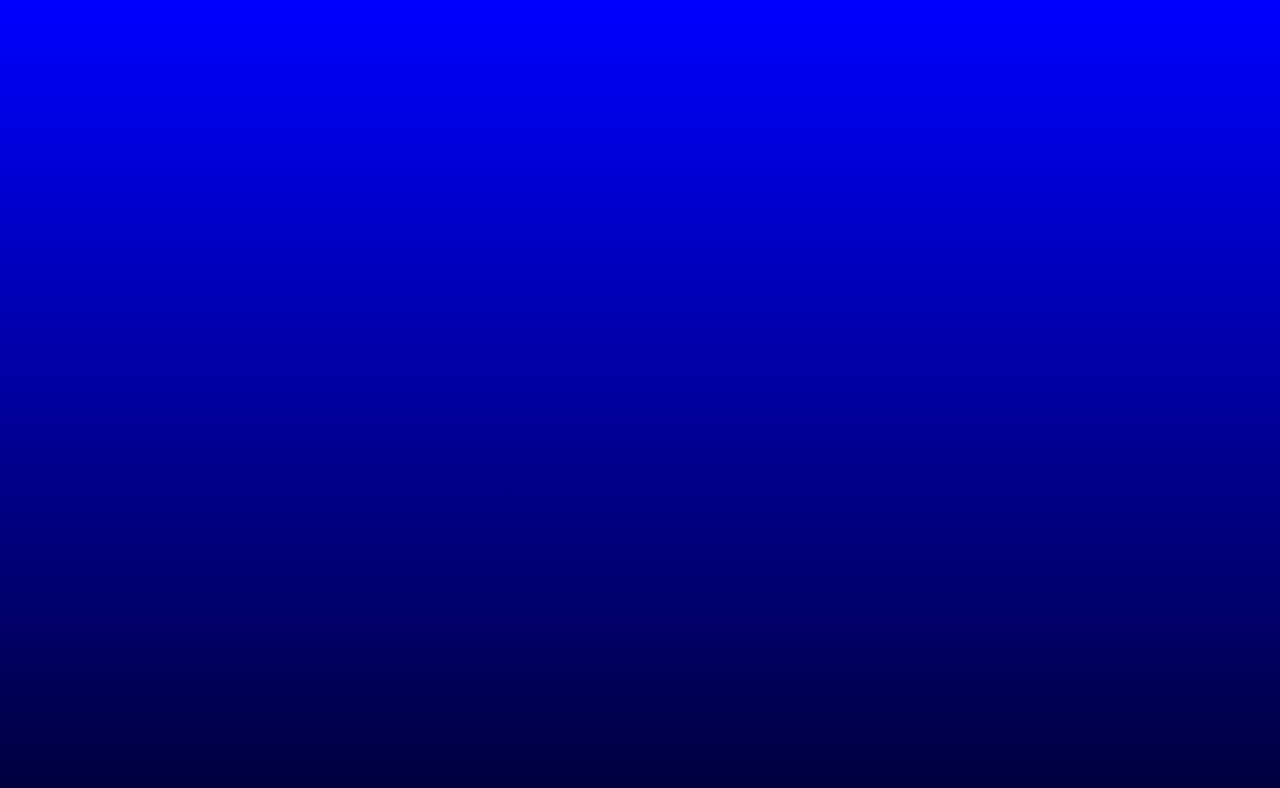
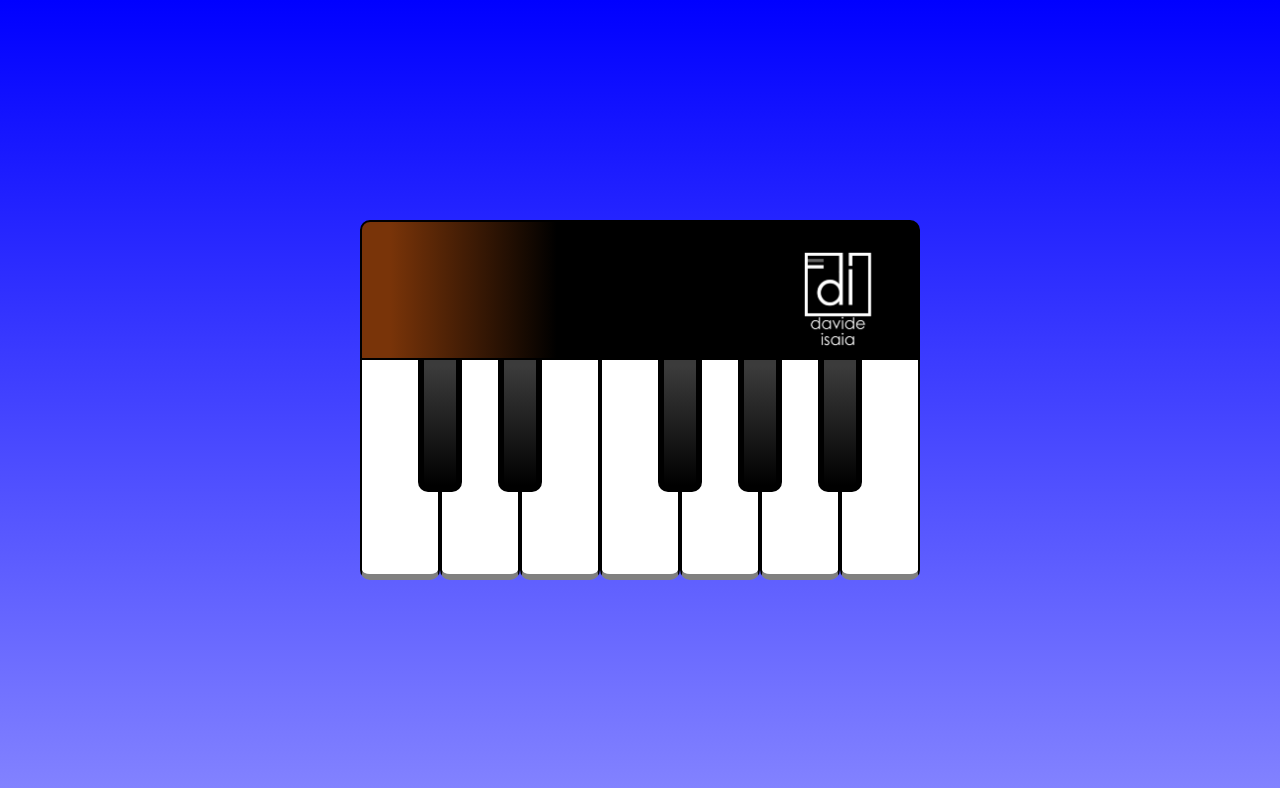
Before and after one commit to DavideIsaia/Piano, a plain HTML site: page index.html in a window 1280 px wide. Drawn offline with Linux system fonts and the light colour scheme.

Commit message:
aggiunto stile generale del piano

```diff
--- a/css/style.css
+++ b/css/style.css
@@ -5,6 +5,59 @@
 }
 
 body {
-  background: linear-gradient(#0000ff, #00003c);
+  background: linear-gradient(#0000ff, #8484ff);
   height: 100vh;
+  display: flex;
+  justify-content: center;
+  align-items: center;
 }
+
+.piano-top {
+  background: linear-gradient(90deg, rgba(121,52,9,1) 5%, rgba(0,0,0,1) 35%);
+  display: flex;
+  justify-content: flex-end;
+  align-items: center;
+  height: 140px;
+  padding: 20px;
+  border: 2px solid black;
+  border-radius: 10px 10px 0 0;
+}
+
+img {
+  width: 120px;
+}
+
+.piano-keys {
+  display: flex;
+  height: 220px;
+}
+
+.white {
+  background-color: white;
+  height: 100%;
+  width: 80px;
+  border-left: 2px solid black;
+  border-right: 2px solid black;
+  border-bottom: 6px solid gray;
+  border-radius: 0 0 10px 10px;
+}
+
+.white:active {
+  background-color: lightgray;
+}
+
+.black {
+  background: linear-gradient(rgb(59, 59, 59) 5%, black);
+  height: 60%;
+  width: 44px;
+  border-left: 6px solid black;
+  border-right: 6px solid black;
+  border-bottom: 6px solid black;
+  border-radius: 0 0 10px 10px;
+  margin: 0 -22px;
+  z-index: 10;
+}
+
+.black:active {
+  background: black;
+}
--- a/index.html
+++ b/index.html
@@ -9,6 +9,26 @@
 </head>
 <body>
 
+  <div class="piano">
 
+    <div class="piano-top">
+      <img src="img/logobianco.jpg" alt="my-logo">
+    </div>
+
+    <div class="piano-keys">
+      <div class="key white"></div>
+      <div class="key black"></div>
+      <div class="key white"></div>
+      <div class="key black"></div>
+      <div class="key white"></div>
+      <div class="key white"></div>
+      <div class="key black"></div>
+      <div class="key white"></div>
+      <div class="key black"></div>
+      <div class="key white"></div>
+      <div class="key black"></div>
+      <div class="key white"></div>
+    </div>
+  </div>
 </body>
 </html>
```
Also changed, not shown: img/logobianco.jpg (added).
